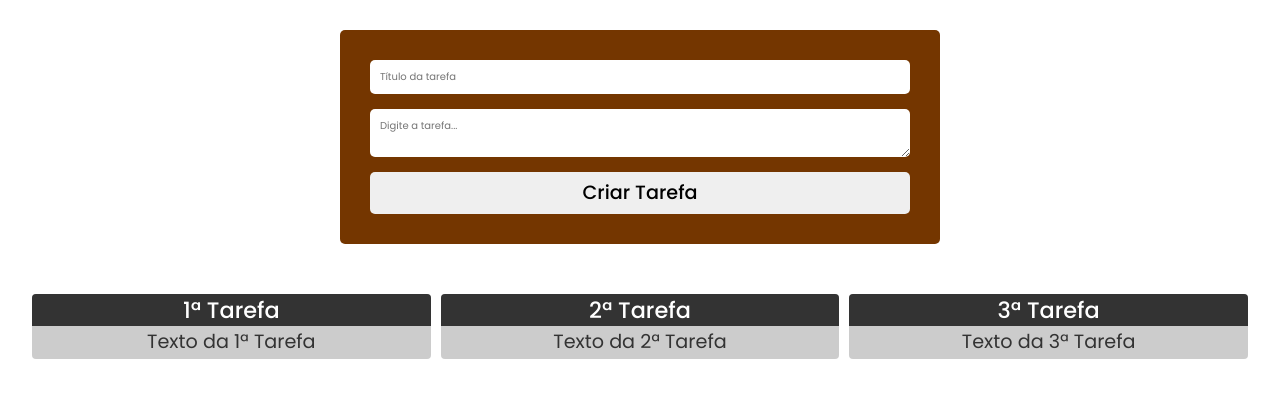
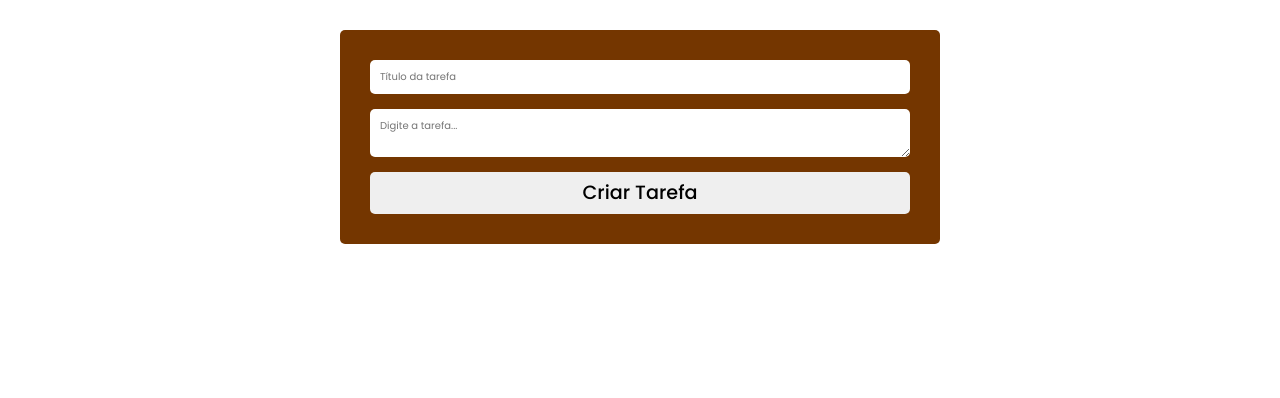
Before and after one commit to BernardoOficial/CEEP-com-React, a React (Create React App) app: page / in a window 1280 px wide. Shown: the top 398 px of the page. Built offline with nearby package versions, Linux system fonts and the light colour scheme.

Commit message:
Entendo sobre o state e setstate

```diff
--- a/src/App.js
+++ b/src/App.js
@@ -7,11 +7,33 @@ import "./assets/index.css"
 
 class App extends Component {
 
+  constructor() {
+    super();
+
+    this.state = {
+      tarefas: []
+    }
+
+    this._reference = this;
+  }
+
+  criarTarefa(titulo, texto) {
+
+    const novaTarefa = { titulo, texto };
+    const novoEstadoTarefas = [...this.state.tarefas, novaTarefa];
+
+    const novoObjetoEstadoTarefas = {
+      tarefas: novoEstadoTarefas
+    }
+
+    this.setState(novoObjetoEstadoTarefas);
+  }
+
   render() {
     return (
       <section>
-        <FormularioCadastro />
-        <ListaDeTarefas />
+        <FormularioCadastro criarTarefa={this.criarTarefa.bind(this._reference)} />
+        <ListaDeTarefas tarefas={this.state.tarefas} />
       </section>
     )
   }
--- a/src/components/CardLista/CardLista.jsx
+++ b/src/components/CardLista/CardLista.jsx
@@ -1,9 +1,10 @@
 import React, { Component } from 'react';
+
 import "./index.css"
 
 class CardLista extends Component {
 
-    render(props) {
+    render() {
         return (
             <section className="card__lista">
                 <header>
@@ -14,7 +15,7 @@ class CardLista extends Component {
                 </header>
                 <p
                     className="card__lista__texto">
-                    Texto da {this.props.titulo}
+                    {this.props.texto}
                 </p>
             </section>
         );
--- a/src/components/CardLista/index.css
+++ b/src/components/CardLista/index.css
@@ -18,7 +18,7 @@
     font-weight: 500;
 }
 .card__lista__texto {
-    padding: 5px;
-    font-size: 1.2rem;
+    padding: 10px;
+    font-size: 1rem;
     line-height: 1.4rem;
 }
--- a/src/components/FormularioCadastro/FormularioCadastro.jsx
+++ b/src/components/FormularioCadastro/FormularioCadastro.jsx
@@ -1,20 +1,50 @@
 import React, { Component } from 'react'
+
 import "./index.css"
 
 class FormularioCadastro extends Component {
 
+    constructor(props) {
+        super(props);
+        this._titulo = "";
+        this._texto = "";
+
+        // Referência para a instancia da classe
+        this._reference = this;
+    }
+
+    _handleMudancaTitulo(evento) {
+
+        this._titulo = evento.target.value;
+    }
+
+    _handleMudancaTexto(evento) {
+
+        this._texto = evento.target.value;
+    }
+
+    _criarTarefa(evento) {
+
+        evento.preventDefault();
+        evento.stopPropagation();
+        this.props.criarTarefa(this._titulo, this._texto);
+    }
+
     render() {
 
         return (
-            <form className="formulario__cadastro">
+            <form className="formulario__cadastro"
+                onSubmit={this._criarTarefa.bind(this._reference)}>
                 <input
                     className="formulario__cadastro__input"
                     type="text"
                     placeholder="Título da tarefa"
+                    onChange={this._handleMudancaTitulo.bind(this._reference)}
                 />
                 <textarea
                     className="formulario__cadastro__textarea"
                     placeholder="Digite a tarefa..."
+                    onChange={this._handleMudancaTexto.bind(this._reference)}
                 />
                 <button
                     className="formulario__cadastro__button">
--- a/src/components/ListaDeTarefas/ListaDeTarefas.jsx
+++ b/src/components/ListaDeTarefas/ListaDeTarefas.jsx
@@ -8,10 +8,11 @@ class ListaDeTarefas extends Component {
 
         return (
             <ul className="lista__tarefas">
-                {Array.of("1ª Tarefa", "2ª Tarefa", "3ª Tarefa").map((categoria, index) => {
+                {this.props.tarefas.map((tarefa, index) => {
                     return (
                         <li key={index}>
-                            <CardLista titulo={categoria} />
+                            {console.log(this.props.tarefas)}
+                            <CardLista titulo={tarefa.titulo} texto={tarefa.texto} />
                         </li>
                     )
                 })}
```
Also changed, not shown: 1 other file (tests, documents, lock files or other folders).
